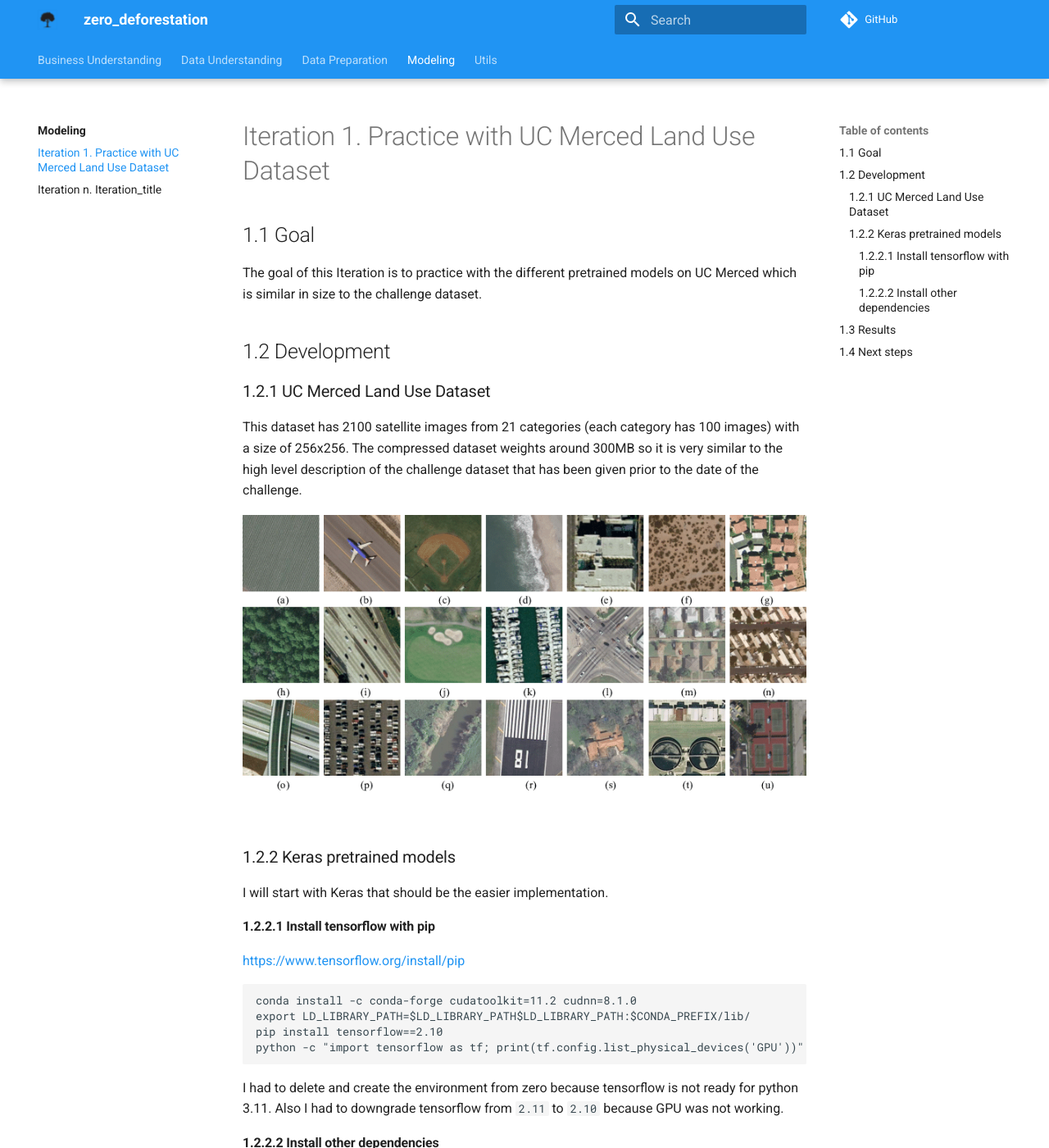
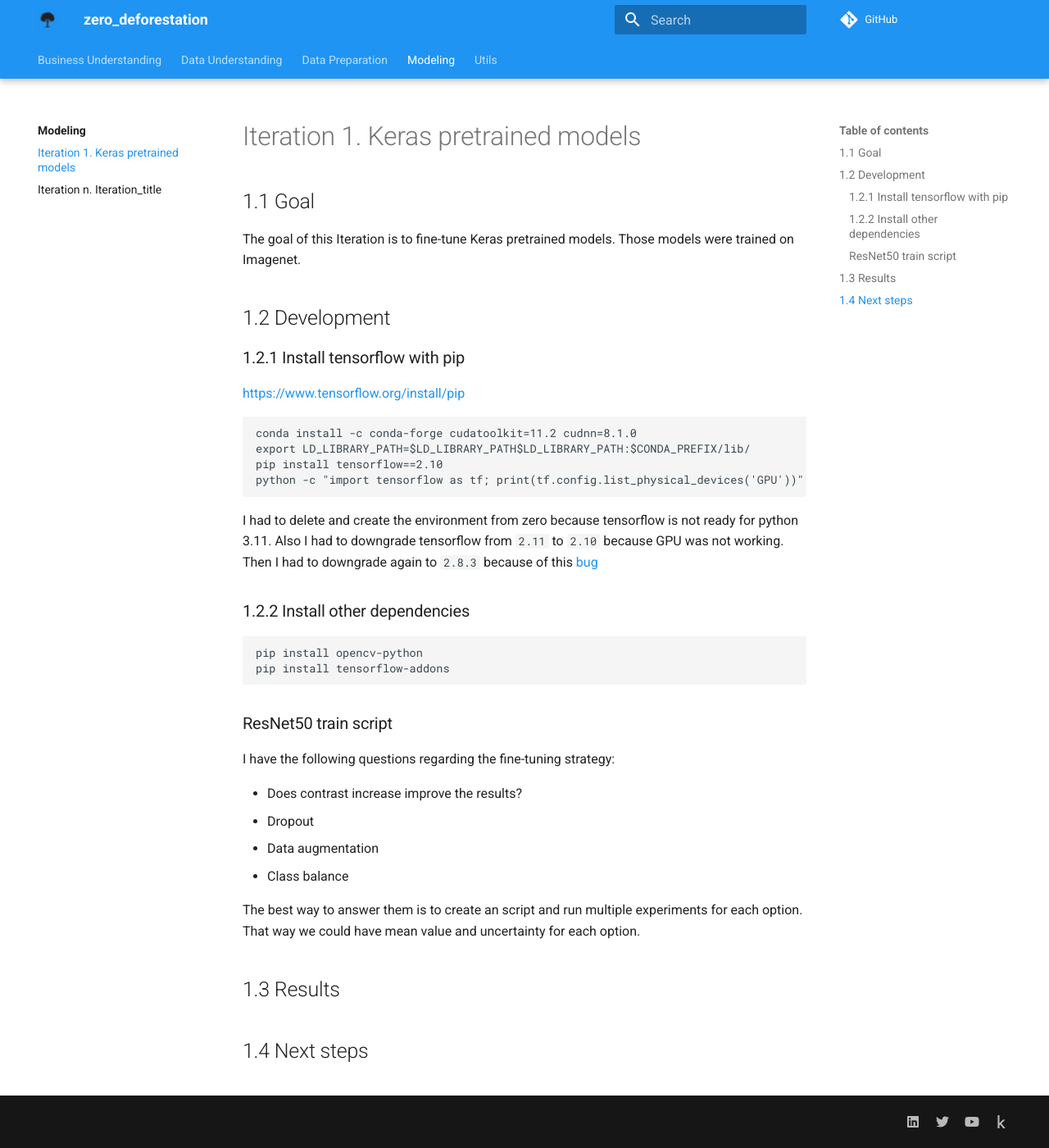
Before and after one commit to ironbar/schneider_zero_deforestation, an MkDocs documentation site: the page built from docs/modeling/01_Iteration_1.md, in a window 1280 px wide and 1400 px high. Shown: the whole window at 82% size. Built offline with MkDocs 1.6.1 and Material for MkDocs 9.7.7, drawn with Linux system fonts in a browser that asks for light colours; comment, search, counter and statistics services are not loaded; some of the changed text lies outside the part shown.

Commit message:
reset iteration 1

````diff
--- a/docs/modeling/01_Iteration_1.md
+++ b/docs/modeling/01_Iteration_1.md
@@ -1,4 +1,4 @@
-# Iteration 1. Practice with UC Merced Land Use Dataset
+# Iteration 1. Keras pretrained models
 
 <!---
 The work is done using short iterations. Each iteration needs to have a very
@@ -7,24 +7,11 @@ clear goal. This allows to gain greater knowledge of the problem on each iterati
 
 ## 1.1 Goal
 
-The goal of this Iteration is to practice with the different pretrained models on UC Merced which is
-similar in size to the challenge dataset.
+The goal of this Iteration is to fine-tune Keras pretrained models. Those models were trained on Imagenet.
 
 ## 1.2 Development
 
-### 1.2.1 UC Merced Land Use Dataset
-
-This dataset has 2100 satellite images from 21 categories (each category has 100 images) with a size of 256x256.
-The compressed dataset weights around 300MB so it is very similar to the high level description of
-the challenge dataset that has been given prior to the date of the challenge.
-
-![uc_merced_dataset](res/uc_merced_dataset.png)
-
-### 1.2.2 Keras pretrained models
-
-I will start with Keras that should be the easier implementation.
-
-#### 1.2.2.1 Install tensorflow with pip
+### 1.2.1 Install tensorflow with pip
 
 [https://www.tensorflow.org/install/pip](https://www.tensorflow.org/install/pip)
 
@@ -37,13 +24,26 @@ python -c "import tensorflow as tf; print(tf.config.list_physical_devices('GPU')
 
 I had to delete and create the environment from zero because tensorflow is not ready
 for python 3.11. Also I had to downgrade tensorflow from `2.11` to `2.10` because
-GPU was not working.
+GPU was not working. Then I had to downgrade again to `2.8.3` because of this [bug](https://github.com/tensorflow/tensorflow/issues/56242)
 
-#### 1.2.2.2 Install other dependencies
+### 1.2.2 Install other dependencies
 
 ```bash
 pip install opencv-python
+pip install tensorflow-addons
 ```
+
+### ResNet50 train script
+
+I have the following questions regarding the fine-tuning strategy:
+
+- Does contrast increase improve the results?
+- Dropout
+- Data augmentation
+- Class balance
+
+The best way to answer them is to create an script and run multiple experiments for each option. That
+way we could have mean value and uncertainty for each option.
 
 ## 1.3 Results
 
````
